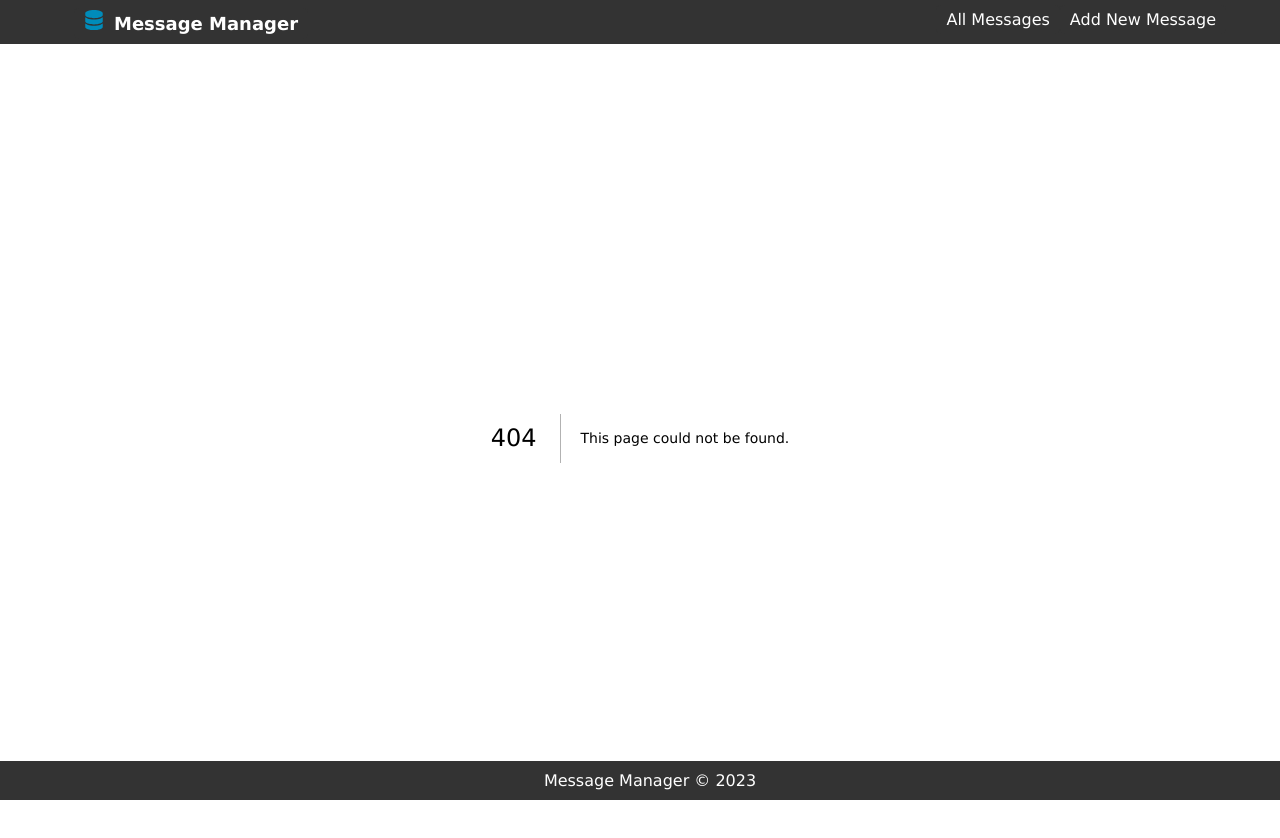
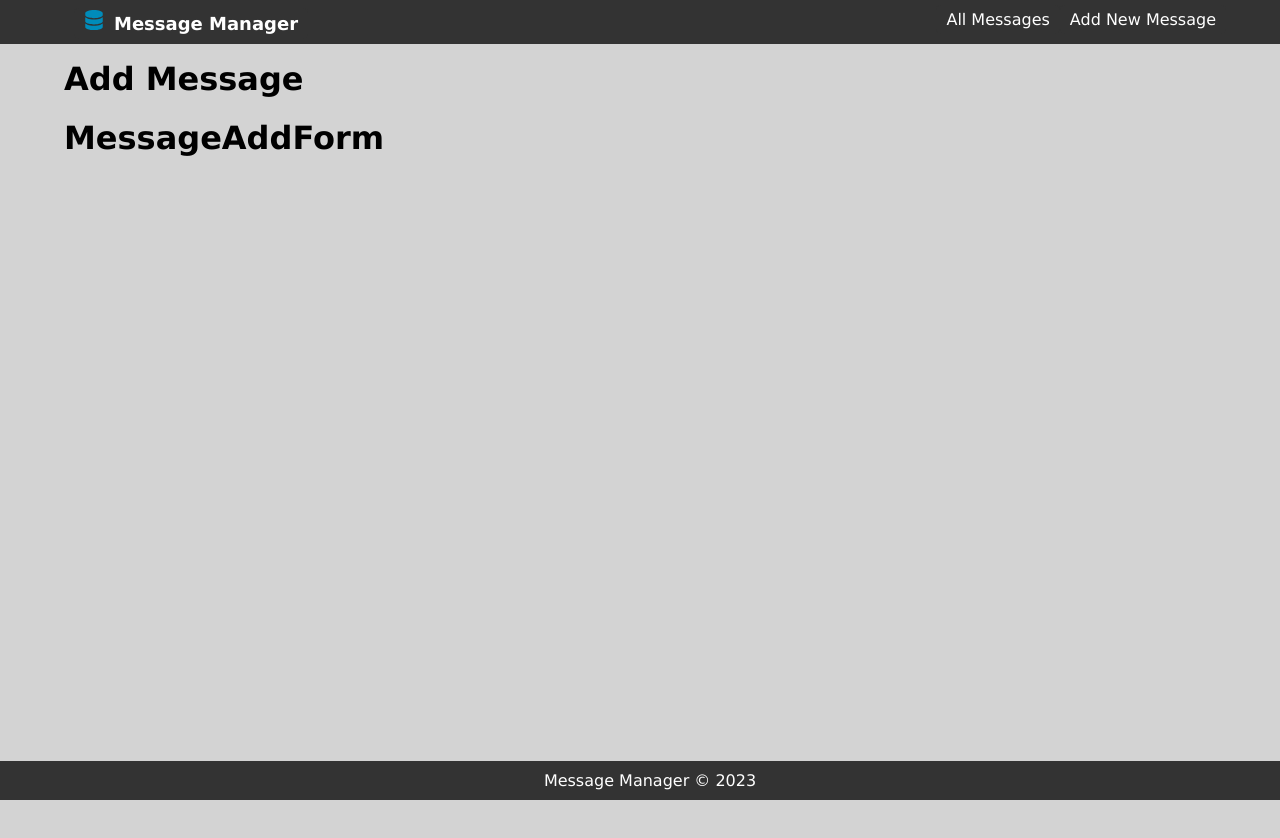
Before and after one commit to lucasmm96/message-manager2, a Next.js app: page /add-message in a window 1280 px wide. Before the commit this address had no page. Shown: the top 838 px of the page. After the commit the page ends 800 px from the top, so only its background shows below. Built offline with nearby package versions, Linux system fonts and the light colour scheme.

Commit message:
basic 'add message' pages

```diff
--- /dev/null
+++ b/components/message/MessageAdd.js
@@ -0,0 +1,12 @@
+import MessageAddForm from '@/components/message/add/MessageAddForm';
+
+function MessageEdit(props) {
+	return (
+		<>
+			<h1>Add Message</h1>
+			<MessageAddForm />
+		</>
+	);
+}
+
+export default MessageEdit;
--- /dev/null
+++ b/components/message/add/MessageAddForm.js
@@ -0,0 +1,7 @@
+
+
+function MessageAddForm() {
+	return <h1>MessageAddForm</h1>;
+}
+
+export default MessageAddForm;
--- /dev/null
+++ b/pages/add-message/index.js
@@ -0,0 +1,13 @@
+import Head from 'next/head';
+import MessageAdd from '@/components/message/MessageAdd';
+
+function AddMessage() {
+	return (
+		<>
+			<Head title="Add Message" />
+			<MessageAdd />
+		</>
+	);
+}
+
+export default AddMessage;
```
